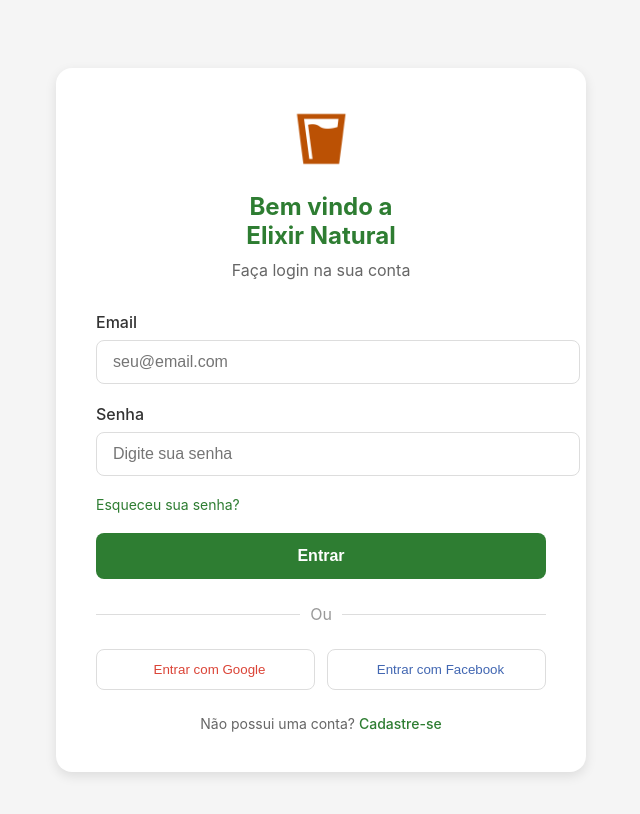
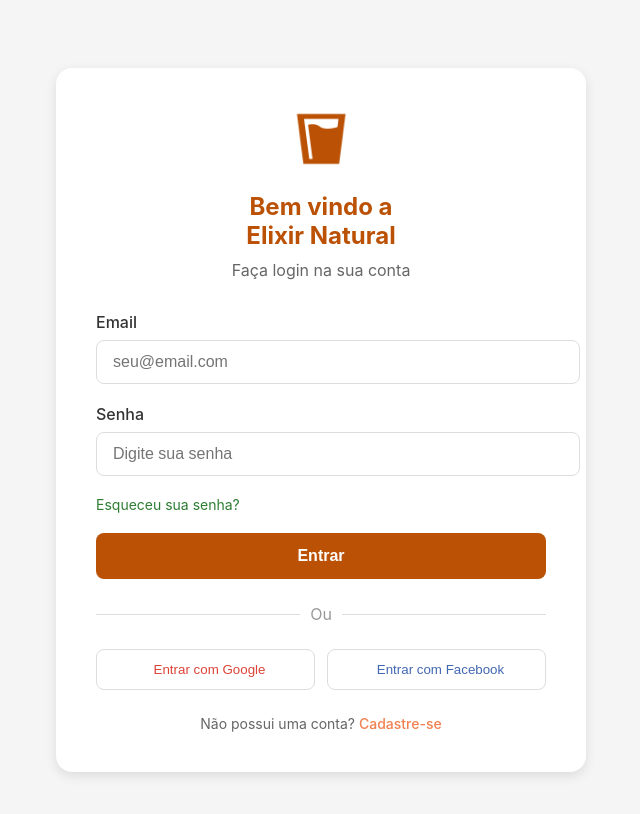
Before and after one commit to AlexsanderFrr/elixir-frontend, a React (Create React App) app: page /login in a window 1280 px wide. Shown: the top 814 px of the page, without its empty margins (319-959 px from the left). Built offline with nearby package versions, Linux system fonts and the light colour scheme; no server answers.

Commit message:
update css login

```diff
--- a/src/css/Login.css
+++ b/src/css/Login.css
@@ -24,7 +24,7 @@
 
 .login-card h1 {
   font-size: 24px;
-  color: #2e7d32;
+  color: #BB5104;
   margin-bottom: 8px;
 }
 
@@ -78,7 +78,7 @@
 }
 
 .login-button {
-  background-color: #2e7d32;
+  background-color: #BB5104;
   color: white;
   border: none;
   padding: 14px;
@@ -90,7 +90,7 @@
 }
 
 .login-button:hover {
-  background-color: #1b5e20;
+  background-color: #BB5104;
 }
 
 .login-error {
@@ -162,7 +162,7 @@
 }
 
 .register-link a {
-  color: #2e7d32;
+  color: #f08050;
   text-decoration: none;
   font-weight: 500;
 }
```
